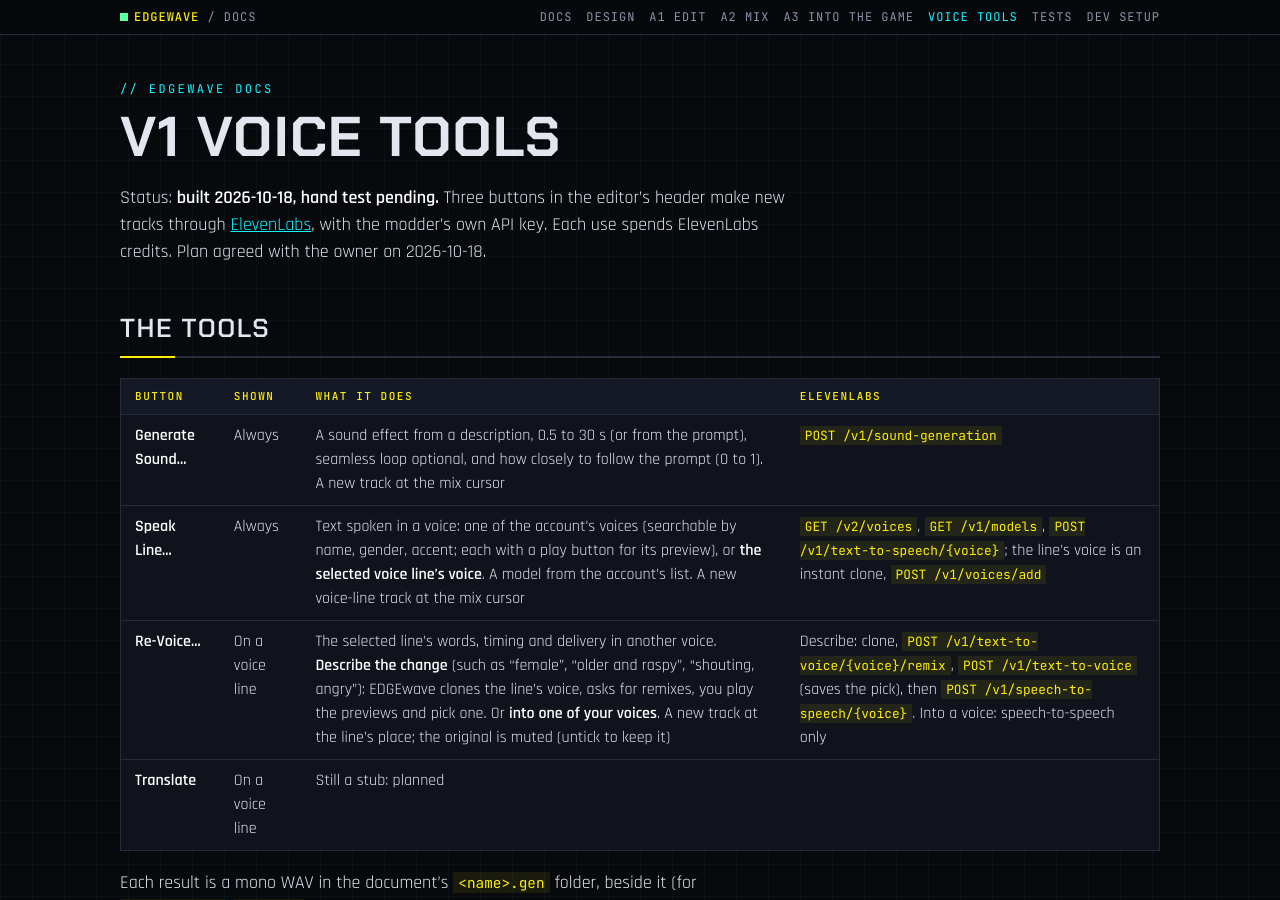
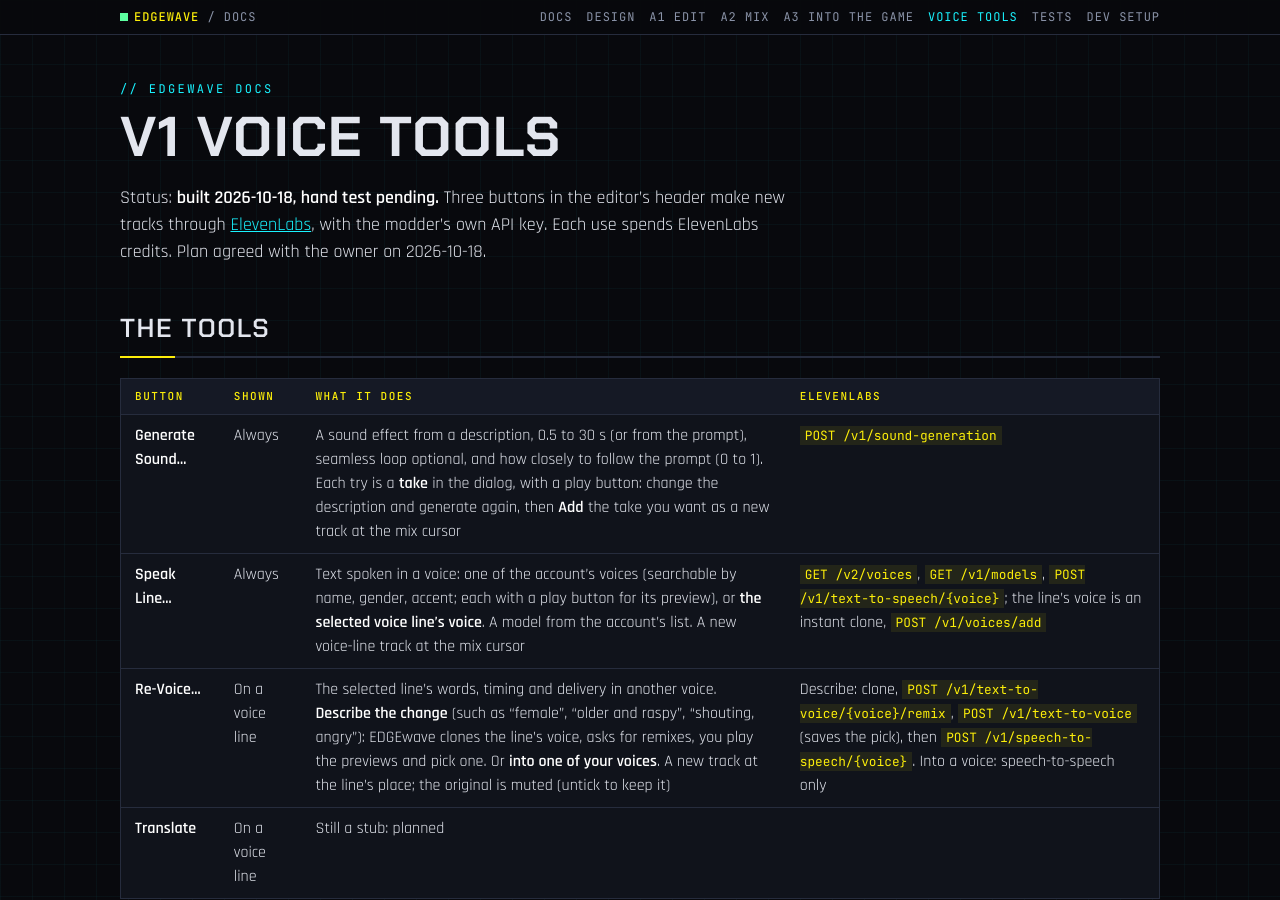
Before and after one commit to Edgemodders/EDGEwave, a Jekyll site: the page built from docs/voice-tools.md, in a window 1280 px wide and 900 px high. Built offline with Jekyll 4.4.1, drawn with Linux system fonts in a browser that asks for light colours; our own code applies the rules of GitHub Pages for plain Markdown files; some of the changed text lies outside the part shown.

Commit message:
Docs: Generate Sound's takes in the voice tools page and the tests
Co-Authored-By: Claude Opus 5.5 <noreply@anthropic.com>

```diff
--- a/docs/voice-tools.md
+++ b/docs/voice-tools.md
@@ -6,12 +6,12 @@ Status: **built 2026-10-18, hand test pending.** Three buttons in the editor's h
 
 | Button | Shown | What it does | ElevenLabs |
 |---|---|---|---|
-| **Generate Sound…** | Always | A sound effect from a description, 0.5 to 30 s (or from the prompt), seamless loop optional, and how closely to follow the prompt (0 to 1). A new track at the mix cursor | `POST /v1/sound-generation` |
+| **Generate Sound…** | Always | A sound effect from a description, 0.5 to 30 s (or from the prompt), seamless loop optional, and how closely to follow the prompt (0 to 1). Each try is a **take** in the dialog, with a play button: change the description and generate again, then **Add** the take you want as a new track at the mix cursor | `POST /v1/sound-generation` |
 | **Speak Line…** | Always | Text spoken in a voice: one of the account's voices (searchable by name, gender, accent; each with a play button for its preview), or **the selected voice line's voice**. A model from the account's list. A new voice-line track at the mix cursor | `GET /v2/voices`, `GET /v1/models`, `POST /v1/text-to-speech/{voice}`; the line's voice is an instant clone, `POST /v1/voices/add` |
 | **Re-Voice…** | On a voice line | The selected line's words, timing and delivery in another voice. **Describe the change** (such as "female", "older and raspy", "shouting, angry"): EDGEwave clones the line's voice, asks for remixes, you play the previews and pick one. Or **into one of your voices**. A new track at the line's place; the original is muted (untick to keep it) | Describe: clone, `POST /v1/text-to-voice/{voice}/remix`, `POST /v1/text-to-voice` (saves the pick), then `POST /v1/speech-to-speech/{voice}`. Into a voice: speech-to-speech only |
 | **Translate** | On a voice line | Still a stub: planned | |
 
-Each result is a mono WAV in the document's `<name>.gen` folder, beside it (for `42.edgewave`, `42.gen/`), named from the tool, the prompt or line, and the time. The track's `made` says how it was made: the tool, the prompt or text, the voice and model, and for a clone or Re-Voice the track it came from. Like Add Sound, a new track is an unsaved change to the document; undo removes the track but not its WAV.
+Each result (for Generate Sound, the take added) is a mono WAV in the document's `<name>.gen` folder, beside it (for `42.edgewave`, `42.gen/`), named from the tool, the prompt or line, and the time. The track's `made` says how it was made: the tool, the prompt or text, the voice and model, and for a clone or Re-Voice the track it came from. Like Add Sound, a new track is an unsaved change to the document; undo removes the track but not its WAV.
 
 ## The API key
 
@@ -51,8 +51,8 @@ EDGEwave asks for raw 16-bit PCM (`output_format=pcm_<rate>`) and wraps it as WA
 | Part | Where |
 |---|---|
 | The ElevenLabs client: the calls, PCM to WAV, errors as a modder reads them, file names from prompts. No VS Code imports; unit tests against a stand-in server | `src/elevenlabs.ts`, `test/elevenlabs.test.ts` |
-| The tools on the extension's side: the key, the clone consent, the voices EDGEwave made, the rate fallback, writing the WAV and the new track | `src/voiceTools.ts` |
-| The forms, the voice list, the previews | `webview/voice.ts`, `media/editor.css` |
+| The tools on the extension's side: the key, the clone consent, the voices EDGEwave made, the rate fallback, Generate Sound's takes (the last 20, in memory), writing the WAV and the new track | `src/voiceTools.ts` |
+| The forms, the voice list, the previews and takes | `webview/voice.ts`, `media/editor.css` |
 | The track's `made` | `src/doc.ts` |
 | The commands and settings; VS Code 1.90 or later (Node's own `fetch`) | `package.json`, `src/extension.ts` |
 
```
Also changed, not shown: docs/testing.md (+6 -6 lines).
